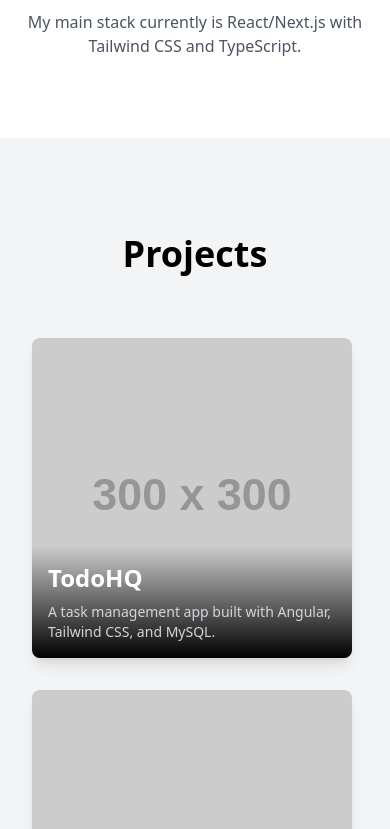
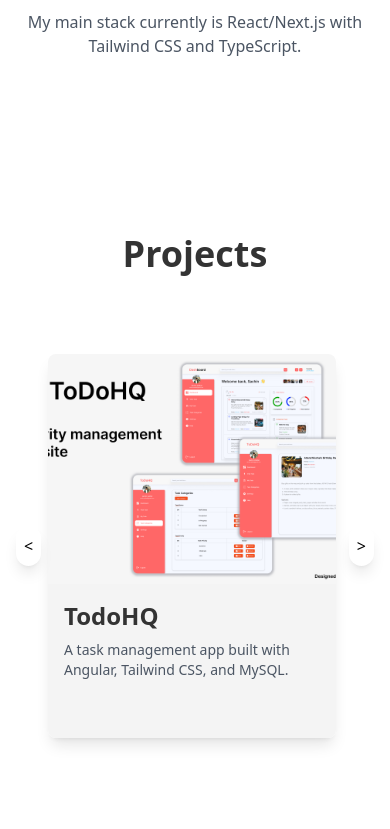
Before and after one commit to NinoZullo05/DevPortfolio, a React (Create React App) app: page / in a window 390 px wide. Shown: the part 1420-2249 px from the top of the page. Built offline with nearby package versions, Linux system fonts and the light colour scheme.

Commit message:
fixed console error

```diff
--- a/package.json
+++ b/package.json
@@ -11,6 +11,7 @@
     "react-dom": "^18.3.1",
     "react-icons": "^5.3.0",
     "react-scripts": "5.0.1",
+    "react-scroll": "^1.9.0",
     "web-vitals": "^2.1.4"
   },
   "scripts": {
--- a/src/components/AboutMe.jsx
+++ b/src/components/AboutMe.jsx
@@ -3,7 +3,7 @@ import AboutImage from "../assets/images/about.jpg";
 
 const AboutMe = () => {
   return (
-    <div className="bg-light-bg dark:bg-dark-bg py-16">
+    <div id="about" className="bg-light-bg dark:bg-dark-bg py-16">
       <div className="container mx-auto px-4 max-w-5xl">
         <h2 className="text-3xl font-bold text-center text-light-text dark:text-dark-text mb-8">
           About Me
--- a/src/components/Contact.jsx
+++ b/src/components/Contact.jsx
@@ -1,6 +1,6 @@
 const Contact = () => {
   return (
-    <div className="bg-light-bg dark:bg-dark-bg py-16">
+    <div id="contact" className="bg-light-bg dark:bg-dark-bg py-16">
       <div className="container mx-auto px-4">
         <h2 className="text-3xl font-bold text-center text-light-text dark:text-dark-text mb-8">
           Contact
--- a/src/components/Home.jsx
+++ b/src/components/Home.jsx
@@ -3,7 +3,7 @@ import DevImage from '../assets/images/dev.png';
 
 const Home = () => {
   return (
-    <div className="bg-light-bg dark:bg-dark-bg min-h-screen flex items-center justify-center">
+    <div id="home" className="bg-light-bg dark:bg-dark-bg min-h-screen flex items-center justify-center">
       <div className="container mx-auto px-4 md:px-12 lg:px-24 md:flex md:items-center md:ml-16 mt-8">
         <div className="md:w-1/2 text-center md:text-left md:pr-8">
           <h1 className="text-3xl md:text-6xl font-bold text-light-text dark:text-dark-text mb-4 ">
--- a/src/components/ProjectCard.jsx
+++ b/src/components/ProjectCard.jsx
@@ -2,7 +2,7 @@ import React, { useState } from "react";
 import { FaAngular, FaReact, FaJava } from "react-icons/fa";
 import { SiTailwindcss, SiMysql, SiFlutter } from "react-icons/si";
 
-const ProjectCard = ({ title, description, image, technologies }) => {
+const ProjectCard = ({ title, description, image, technologies, isDarkMode }) => {
   const [isFlipped, setIsFlipped] = useState(false);
 
   const handleFlip = () => {
@@ -10,11 +10,9 @@ const ProjectCard = ({ title, description, image, technologies }) => {
   };
 
   return (
-    <div className="w-full sm:w-1/2 md:w-1/3 lg:w-1/4 p-4">
+    <div className="relative w-full h-full max-w-xs md:max-w-sm lg:max-w-md p-4">
       <div
-        className={`relative w-auto max-w-xs h-80 rounded-lg shadow-lg overflow-hidden cursor-pointer transition-transform duration-500 ${
-          isFlipped ? "transform rotate-y-180" : ""
-        }`}
+        className="relative w-full h-96 max-w-md rounded-lg shadow-lg overflow-hidden cursor-pointer transition-transform duration-500"
         onMouseEnter={handleFlip}
         onMouseLeave={handleFlip}
         role="button"
@@ -23,29 +21,27 @@ const ProjectCard = ({ title, description, image, technologies }) => {
       >
         {/* Front Side */}
         <div
-          className={`absolute w-full h-full backface-hidden transition-opacity duration-500 ${
-            isFlipped ? "opacity-0" : "opacity-100"
-          }`}
+          className={`w-full h-full transition-opacity duration-500 ${isFlipped ? "opacity-0" : "opacity-100"}`}
         >
           <img
             src={image}
             alt={`${title} Thumbnail`}
-            className="w-full h-full object-cover"
+            className="w-full h-3/5 object-cover"
           />
-          <div className="absolute bottom-0 left-0 right-0 p-4 bg-gradient-to-t from-black to-transparent">
-            <h3 className="text-2xl font-bold text-white mb-2">{title}</h3>
-            <p className="text-sm text-gray-300">{description}</p>
+          <div className={`p-4 h-2/5 ${isDarkMode ? "bg-dark-gray" : "bg-light-gray"}`}>
+            <h3 className={`text-2xl font-bold mb-2 ${isDarkMode ? "text-dark-text" : "text-light-text"}`}>
+              {title}
+            </h3>
+            <p className={`text-sm ${isDarkMode ? "text-gray-400" : "text-gray-600"}`}>{description}</p>
           </div>
         </div>
 
         {/* Back Side */}
         <div
-          className={`absolute w-full h-full backface-hidden bg-white p-6 transform rotate-y-180 transition-opacity duration-500 ${
-            isFlipped ? "opacity-100" : "opacity-0"
-          }`}
+          className={`absolute w-full h-full top-0 transition-opacity duration-500 ${isFlipped ? "opacity-100" : "opacity-0"} ${isDarkMode ? "bg-dark-gray text-dark-text" : "bg-light-gray text-light-text"} p-6`}
         >
           <h3 className="text-2xl font-bold mb-4">{title}</h3>
-          <p className="text-gray-600 mb-4">Detailed information about the project.</p>
+          <p className="mb-4">Detailed information about the project.</p>
           <div className="flex flex-wrap gap-2 mb-4">
             {technologies.map((tech, index) => (
               <span
--- a/src/components/Projects.jsx
+++ b/src/components/Projects.jsx
@@ -1,15 +1,22 @@
-import React from "react";
+import React, { useRef } from "react";
 import ProjectCard from "./ProjectCard";
-
 import { FaAngular, FaReact, FaJava } from "react-icons/fa";
 import { SiTailwindcss, SiMysql, SiFlutter } from "react-icons/si";
+import { useTheme } from "../hooks/ThemeContext";
+
+import ToDOHQImage from "../assets/images/ToDoHQ.png";
+import SmartlinxWebsiteImage from "../assets/images/SmartLinx_Website.pn.png";
+import SmartlinxAppImage from "../assets/images/SmartLinx.png";
 
 const Projects = () => {
+  const { isDarkMode } = useTheme();
+  const scrollRef = useRef(null);
+
   const projects = [
     {
       title: "TodoHQ",
       description: "A task management app built with Angular, Tailwind CSS, and MySQL.",
-      image: "https://via.placeholder.com/300",
+      image: ToDOHQImage,
       technologies: [
         { name: "Angular", icon: <FaAngular className="mr-1" />, color: "red" },
         { name: "Tailwind", icon: <SiTailwindcss className="mr-1" />, color: "teal" },
@@ -19,7 +26,7 @@ const Projects = () => {
     {
       title: "Smartlinx Website",
       description: "A responsive website built with ReactJS and Tailwind CSS.",
-      image: "https://via.placeholder.com/300",
+      image: SmartlinxWebsiteImage,
       technologies: [
         { name: "React", icon: <FaReact className="mr-1" />, color: "blue" },
         { name: "Tailwind", icon: <SiTailwindcss className="mr-1" />, color: "teal" },
@@ -28,7 +35,7 @@ const Projects = () => {
     {
       title: "Smartlinx App",
       description: "A mobile app built with Flutter, Java, and MySQL.",
-      image: "https://via.placeholder.com/300",
+      image: SmartlinxAppImage,
       technologies: [
         { name: "Flutter", icon: <SiFlutter className="mr-1" />, color: "blue" },
         { name: "Java", icon: <FaJava className="mr-1" />, color: "orange" },
@@ -37,20 +44,55 @@ const Projects = () => {
     },
   ];
 
+  const scroll = (direction) => {
+    if (scrollRef.current) {
+      const scrollAmount = scrollRef.current.clientWidth;
+      scrollRef.current.scrollLeft += direction === "left" ? -scrollAmount : scrollAmount;
+    }
+  };
+
   return (
-    <div className="bg-gray-100 py-24">
+    <div id="projects" className={`py-24 ${isDarkMode ? "bg-dark-bg" : "bg-light-bg"}`}>
       <div className="container mx-auto px-4">
-        <h2 className="text-4xl font-bold text-center mb-12">Projects</h2>
-        <div className="flex flex-wrap">
+        <h2 className={`text-4xl font-bold text-center mb-12 ${isDarkMode ? "text-dark-text" : "text-light-text"}`}>
+          Projects
+        </h2>
+        <div className="relative">
+          {/* Pulsanti di navigazione per mobile */}
+          <button
+            className="absolute left-0 top-1/2 transform -translate-y-1/2 bg-light-bg dark:bg-dark-bg p-2 rounded-full shadow-lg hover:bg-light-green dark:hover:bg-dark-green transition duration-300 z-10 md:hidden"
+            onClick={() => scroll("left")}
+            aria-label="Scroll Left"
+          >
+            &lt;
+          </button>
+          <div
+            ref={scrollRef}
+            className="flex overflow-x-auto no-scrollbar snap-x snap-mandatory md:grid md:grid-cols-1 lg:grid-cols-2 xl:grid-cols-3 gap-4"
+            style={{ scrollBehavior: "smooth" }}
+          >
             {projects.map((project, index) => (
+              <div
+                key={index}
+                className="flex-shrink-0 w-full md:w-full lg:w-full xl:w-full p-4 snap-center"
+              >
                 <ProjectCard
-              key={index}
                   title={project.title}
                   description={project.description}
                   image={project.image}
                   technologies={project.technologies}
+                  isDarkMode={isDarkMode}
                 />
+              </div>
             ))}
+          </div>
+          <button
+            className="absolute right-0 top-1/2 transform -translate-y-1/2 bg-light-bg dark:bg-dark-bg p-2 rounded-full shadow-lg hover:bg-light-green dark:hover:bg-dark-green transition duration-300 z-10 md:hidden"
+            onClick={() => scroll("right")}
+            aria-label="Scroll Right"
+          >
+            &gt;
+          </button>
         </div>
       </div>
     </div>
--- a/src/index.css
+++ b/src/index.css
@@ -1,3 +1,6 @@
 @tailwind base;
 @tailwind components;
 @tailwind utilities;
+html {
+    scroll-behavior: smooth;
+  }
--- a/tailwind.config.js
+++ b/tailwind.config.js
@@ -15,7 +15,7 @@ module.exports = {
       colors: {
         "light-green": "#32CD32",
         "dark-green": "#006400",
-        "dark-bg": "#1a1a1a",
+        "dark-bg": "#1d2a35",
         "light-bg": "#ffffff",
         "dark-text": "#e2e2e2", // light text for dark mode
         "light-text": "#333333", // dark text for light mode
```
Also changed, not shown: src/components/NavBar.jsx (+53 -32 lines), public/manifest.json, 2 other files (tests, documents, lock files or other folders). Lines whose indentation alone changed are shown as unchanged.
